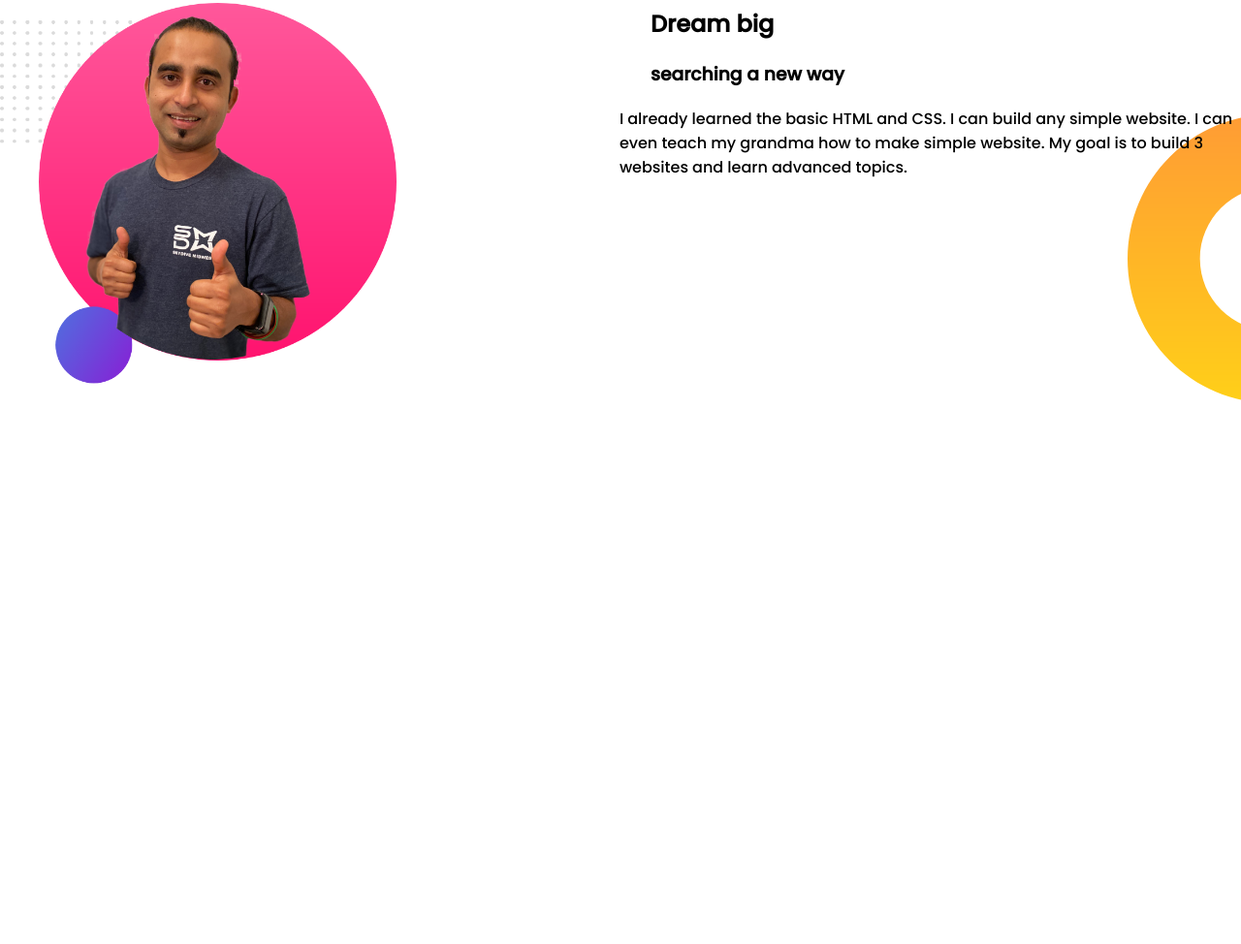
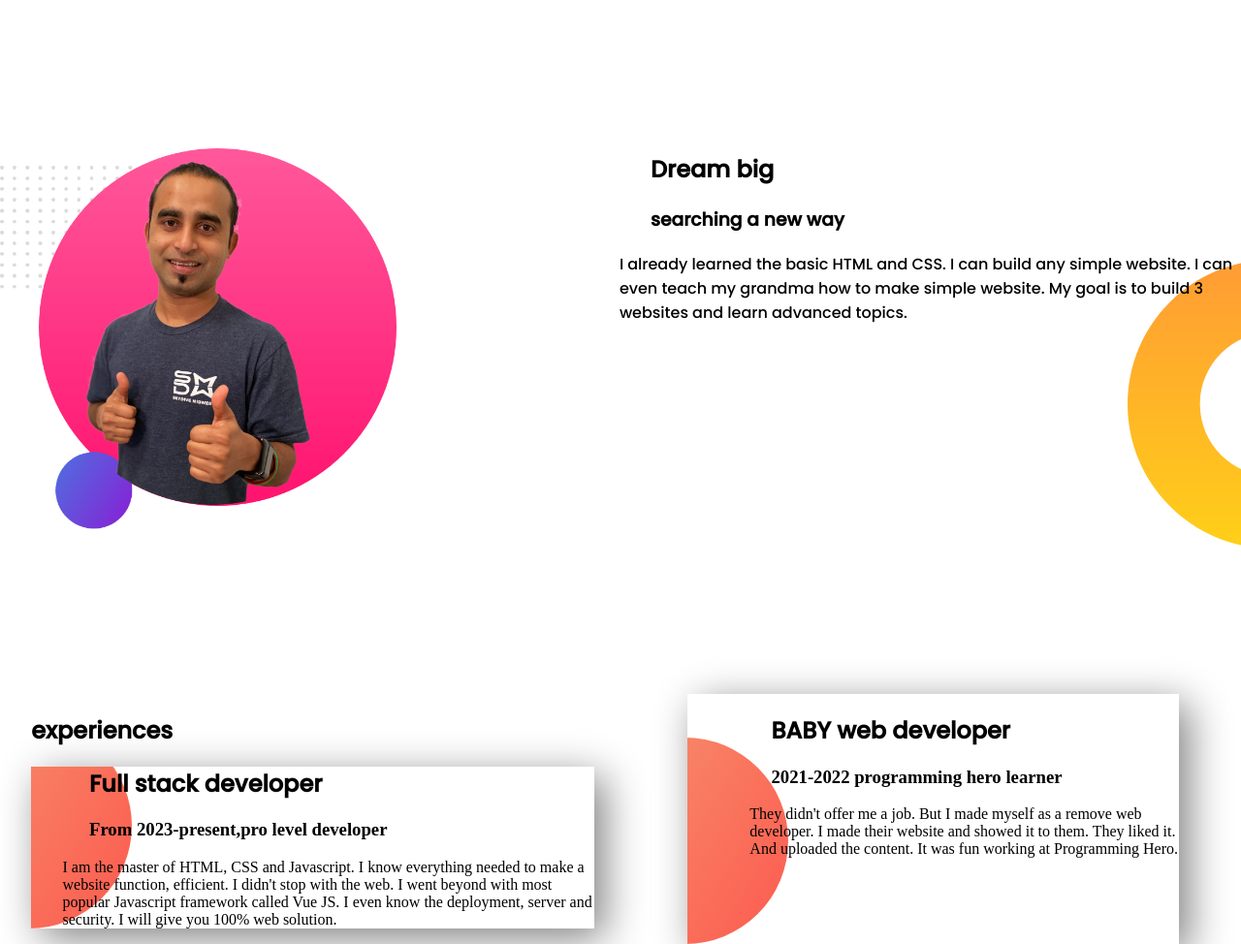
Before and after one commit to kulsuma001/developer-portfolio, a plain HTML site: page index.html in a window 1280 px wide. Shown: the part 436-1410 px from the top of the page at 97% size. Before the commit the page ends 852 px from the top, so only its background shows below. Drawn offline with Linux system fonts and the light colour scheme.

Commit message:
sc-commit

```diff
--- a/dev style.css
+++ b/dev style.css
@@ -19,6 +19,7 @@ h3 {
     display: flex;
     background-image: url(images/top-banner.png);
     background-repeat: no-repeat;
+    margin-bottom: 150px;
 }
 
 .half p {
@@ -44,6 +45,7 @@ h3 {
     background-image: url(images/dream-bg.png);
     background-repeat: no-repeat;
     background-position: right bottom;
+    margin-bottom: 150px;
 }
 
 .dream-1 img {
@@ -55,3 +57,18 @@ h3 {
     padding-left: 10%;
     width: 70%;
 }
+
+.flexible {
+    display: flex;
+}
+
+.experience-area {
+    box-shadow: 10px 10px 40px gray;
+    margin-right: 5%;
+    margin-left: 5%;
+    padding-left: 5%;
+    background-image: url(images/exp-bg.png);
+    background-repeat: no-repeat;
+    background-position: left bottom;
+    border-left: 10px
+}
--- a/index.html
+++ b/index.html
@@ -44,4 +44,22 @@
         make simple website. My goal is to build 3 websites and learn advanced topics.</p>
     </div>
   </section>
+  <section class="flexible">
+    <div>
+      <h1>experiences</h1>
+      <div class="experience-area">
+        <h1>Full stack developer</h1>
+        <h3>From 2023-present,pro level developer </h3>
+        <p>I am the master of HTML, CSS and Javascript. I know everything needed to make a website function, efficient.
+          I didn't stop with the web. I went beyond with most popular Javascript framework called Vue JS. I even know
+          the deployment, server and security. I will give you 100% web solution.</p>
+      </div>
+    </div>
+    <div class="experience-area">
+      <h1>BABY web developer</h1>
+      <h3>2021-2022 programming hero learner</h3>
+      <P>They didn't offer me a job. But I made myself as a remove web developer. I made their website and showed it to
+        them. They liked it. And uploaded the content. It was fun working at Programming Hero.</P>
+    </div>
+  </section>
 </body>
```
